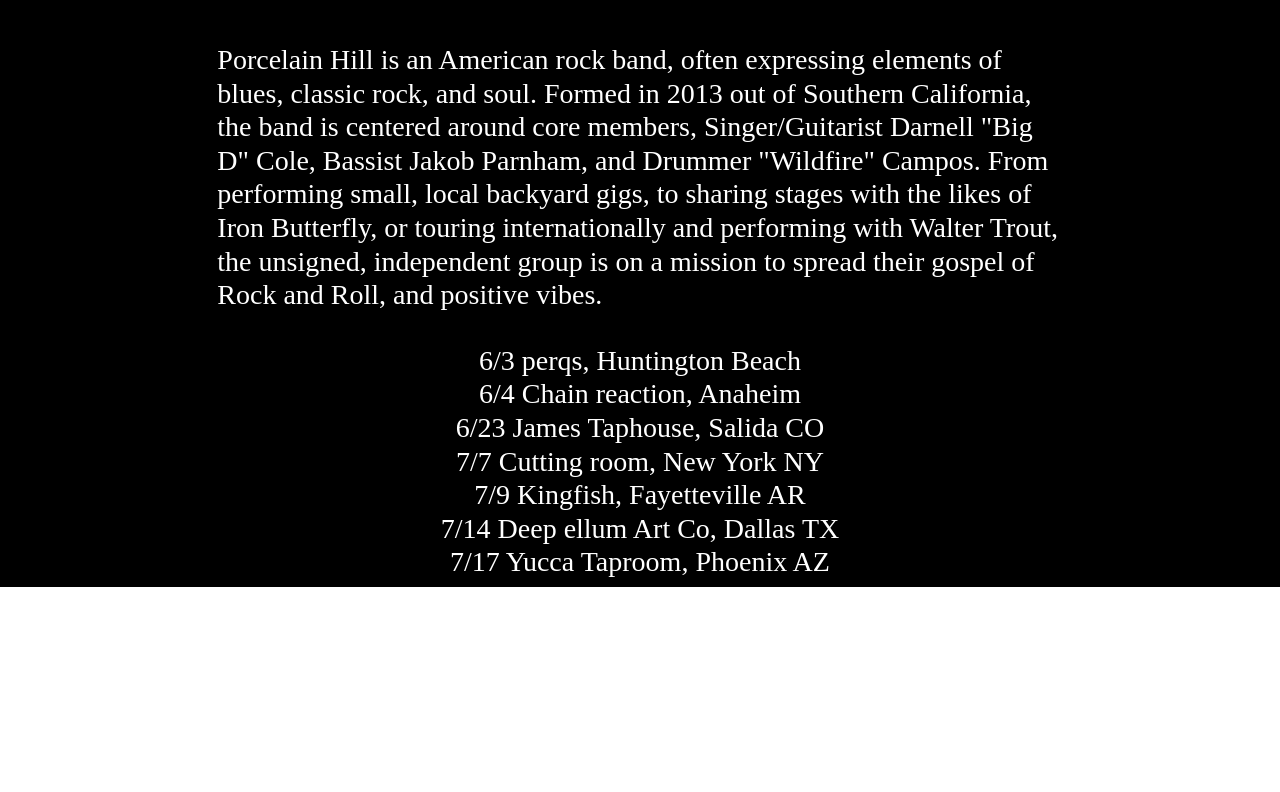
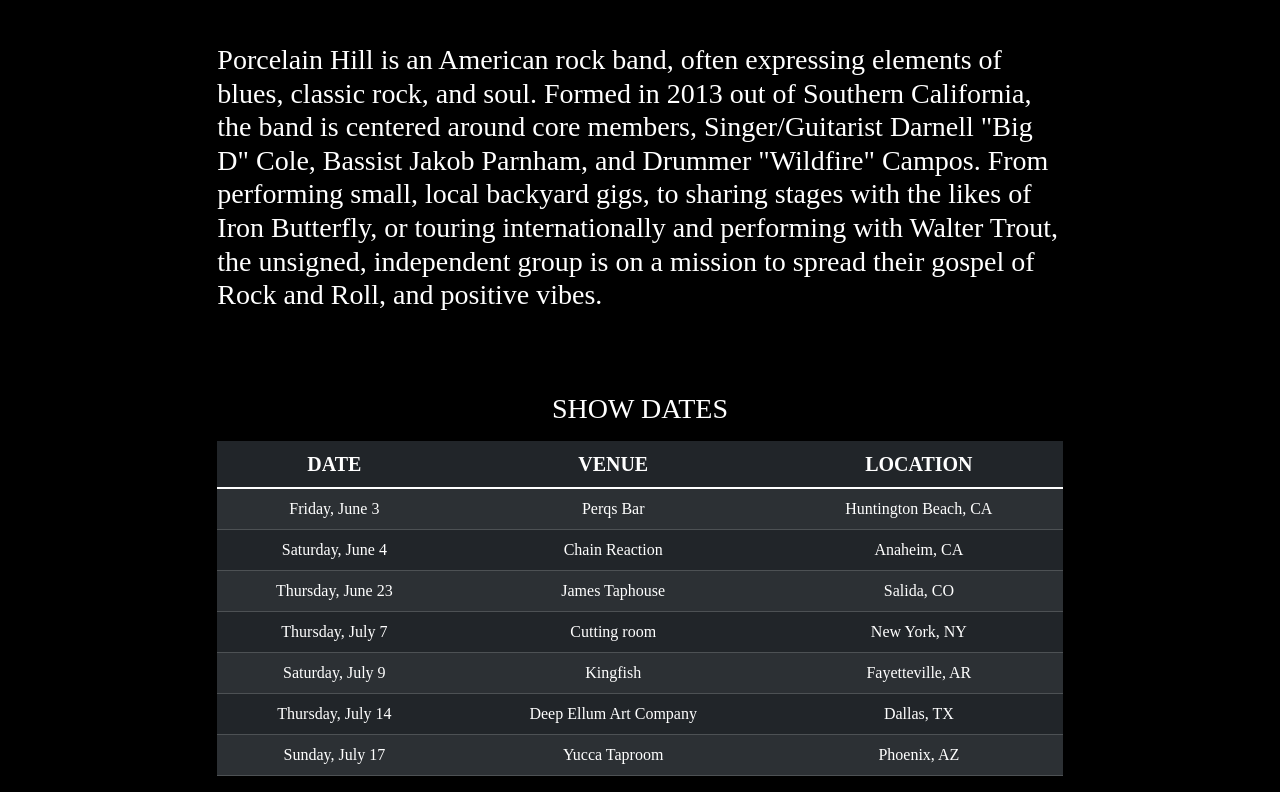
Before and after one commit to Nolden33/Porcelain-Hill, a React (Create React App) app: page / in a window 1280 px wide. Shown: the part 983-1775 px from the top of the page. Before the commit the page ends 1570 px from the top, so only its background shows below. Built offline with nearby package versions, Linux system fonts and the light colour scheme.

Commit message:
Added Show Date Table

```diff
--- a/src/components/homePage/HomePage.jsx
+++ b/src/components/homePage/HomePage.jsx
@@ -23,18 +23,57 @@ function HomePage() {
         </div>
 
         <br />
-				<div className="row text-center">
+        <div className="row text-center mt-5 ">
           <div className="col-2 empty" />
           <div className="col">
-						<h3 className="ShowDates">
-							6/3 perqs, Huntington Beach <br />
-							6/4 Chain reaction, Anaheim <br />
-							6/23 James Taphouse, Salida CO <br />
-							7/7 Cutting room, New York NY <br />
-							7/9 Kingfish, Fayetteville AR <br />
-							7/14 Deep ellum Art Co, Dallas TX <br />
-							7/17 Yucca Taproom, Phoenix AZ
-						</h3>
+            <h3 className="ShowDates mb-3"> SHOW DATES</h3>
+
+            <table className="table table-dark table-striped fs-5">
+              <thead>
+                <tr>
+                  <th scope="col">DATE</th>
+                  <th scope="col">VENUE</th>
+                  <th scope="col">LOCATION</th>
+                </tr>
+              </thead>
+              <tbody className="table-group-divider fs-6">
+                <tr>
+                  <td>Friday, June 3</td>
+                  <td>Perqs Bar</td>
+                  <td>Huntington Beach, CA</td>
+                </tr>
+                <tr>
+                  <td>Saturday, June 4</td>
+                  <td>Chain Reaction</td>
+                  <td>Anaheim, CA</td>
+                </tr>
+                <tr>
+                  <td>Thursday, June 23 </td>
+                  <td>James Taphouse</td>
+                  <td>Salida, CO</td>
+                </tr>
+                <tr>
+                  <td>Thursday, July 7</td>
+                  <td>Cutting room</td>
+                  <td>New York, NY</td>
+                </tr>
+                <tr>
+                  <td>Saturday, July 9</td>
+                  <td>Kingfish</td>
+                  <td>Fayetteville, AR</td>
+                </tr>
+                <tr>
+                  <td>Thursday, July 14 </td>
+                  <td>Deep Ellum Art Company</td>
+                  <td>Dallas, TX</td>
+                </tr>
+                <tr>
+                  <td>Sunday, July 17 </td>
+                  <td>Yucca Taproom</td>
+                  <td>Phoenix, AZ</td>
+                </tr>
+              </tbody>
+            </table>
           </div>
           <div className="col-2 empty" />
         </div>
```
Lines whose indentation alone changed are shown as unchanged.
